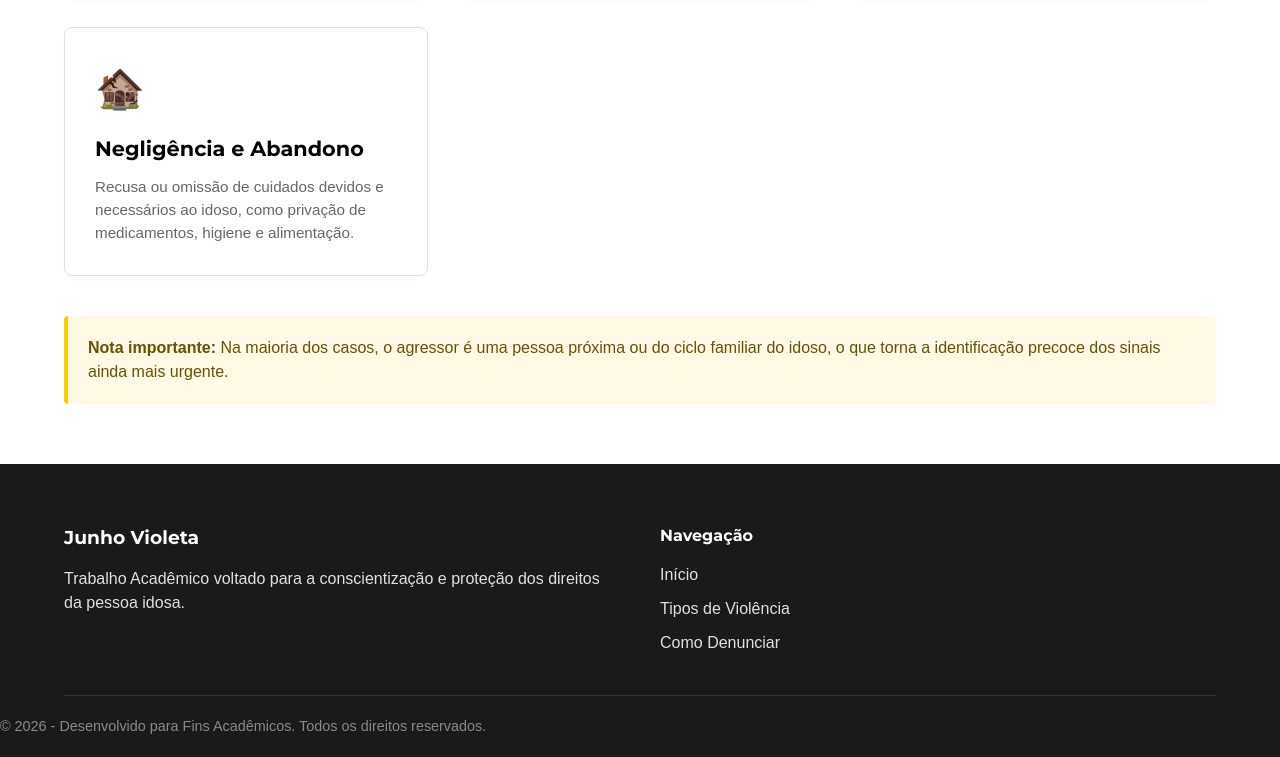
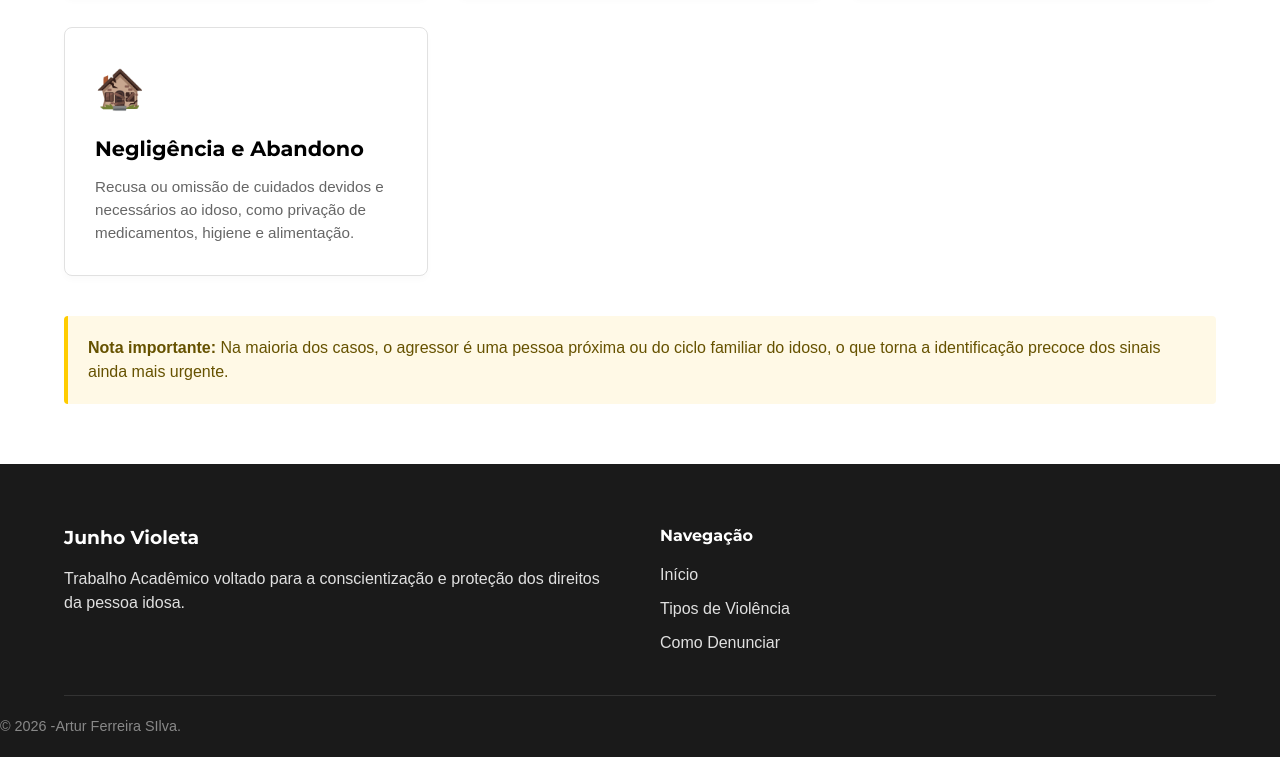
Before and after one commit to arturzinhoferreira983-droid/ferreira, a plain HTML site: page tipos-violencia.html in a window 1280 px wide. Shown: the part 640-1397 px from the top of the page. Drawn offline with Linux system fonts and the light colour scheme.

Commit message:
Update tipos-violencia.html

```diff
--- a/tipos-violencia.html
+++ b/tipos-violencia.html
@@ -85,7 +85,7 @@
             </div>
         </div>
         <div class="footer-bottom">
-            <p>&copy; 2026 - Desenvolvido para Fins Acadêmicos. Todos os direitos reservados.</p>
+            <p>&copy; 2026 -Artur Ferreira SIlva.</p>
         </div>
     </footer>
 
```
